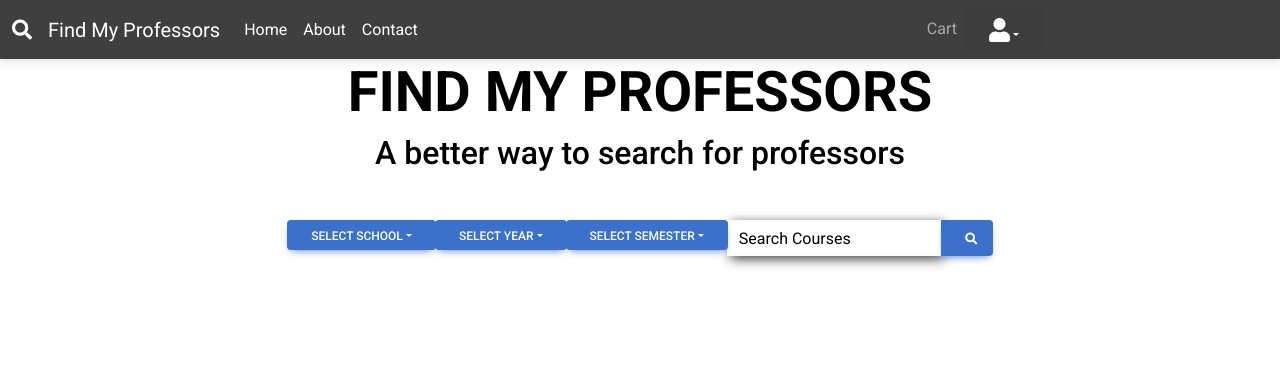
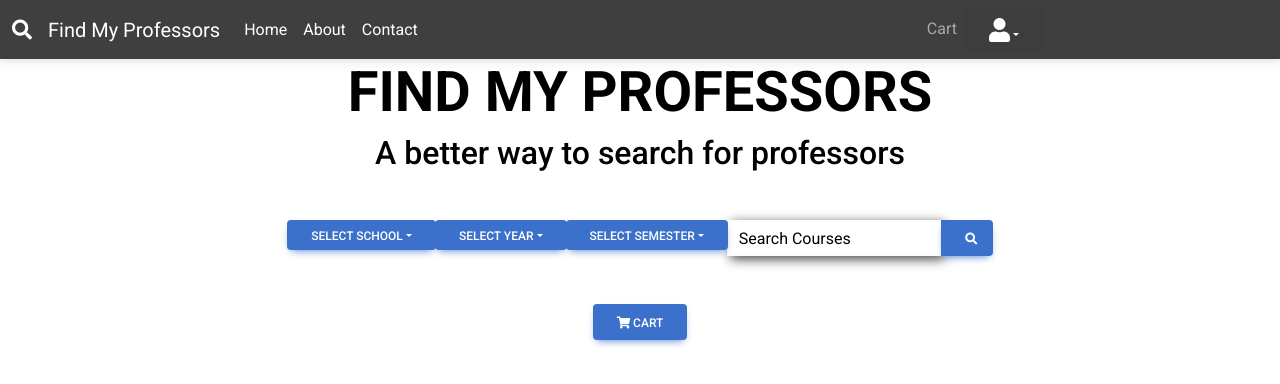
Before and after one commit to FindMyProfessors/findmyprofessors, a React (Create React App) app in the folder web/: page /Dashboard in a window 1280 px wide. Shown: the top 384 px of the page. Built offline with nearby package versions, Linux system fonts and the light colour scheme.

Commit message:
added cart and works. just needs delete (next update)

```diff
--- a/web/src/components/Dashboard.jsx
+++ b/web/src/components/Dashboard.jsx
@@ -19,6 +19,8 @@ const Dashboard = () => {
   const [headersVisible, setHeadersVisible] = useState(true);
   const [showSuggestions, setShowSuggestions] = useState(true);
   const [courseId, setCourseId] = useState('');
+  const [cartVisible, setCartVisible] = useState(false);
+  const [cartItems, setCartItems] = useState([]);
 
   const preventClose = (e) => {
     e.stopPropagation();
@@ -252,6 +254,39 @@ const Dashboard = () => {
     }
   };
 
+  const handleCartClick = async () => {
+    setCartVisible(!cartVisible);
+    if (!cartVisible) {
+      const userId = localStorage.getItem('user_id');
+      if (userId) {
+        try {
+          const response = await fetch(`${API_URL}/users/${userId}/cart`, {
+            headers: {
+              'Authorization': `Bearer ${localStorage.getItem('token')}`,
+              'Content-Type': 'application/json'
+            }
+          });
+
+          if (response.ok) {
+            const data = await response.json();
+            setCartItems(data.entries.map(entry => ({
+              firstName: entry.professor.first_name,
+              lastName: entry.professor.last_name,
+              code: entry.course.code,
+              courseName: entry.course.name,
+            })));
+          } else {
+            console.error('Failed to fetch cart data:', response.statusText);
+          }
+        } catch (error) {
+          console.error('Error fetching cart data:', error);
+        }
+      } else {
+        console.error('No user ID found');
+      }
+    }
+  };
+
   return (
     <>
       <Header />
@@ -259,7 +294,6 @@ const Dashboard = () => {
       <style>{'body { background-color: #FFFFFF; }'}</style>
 
       <MDBContainer fluid className="d-flex justify-content-center align-items-center">
-
         <div className="text-center">
 
           {headersVisible && (
@@ -293,9 +327,8 @@ const Dashboard = () => {
                       2024 {year === 2024 && <MDBIcon icon="check" />}
                     </MDBDropdownItem>
                     <MDBDropdownItem link onClick={() => handleDropdownClick('year', 2025)}>
-                      2025 {year === 2025 && <MDBIcon icon="check" />}
-                    </MDBDropdownItem>
-                  </MDBDropdownMenu>
+                      2025 {year === 2025 && <MDBIcon icon="check" />}</MDBDropdownItem>
+                    </MDBDropdownMenu>
                 </MDBDropdown>
 
                 <MDBDropdown onClick={preventClose}>
@@ -335,12 +368,25 @@ const Dashboard = () => {
             </div>
           </div>
 
-          {!headersVisible && professorsData.length > 0 && (
+          <MDBBtn color="primary" onClick={handleCartClick}>
+            <MDBIcon icon="shopping-cart" /> Cart
+          </MDBBtn>
+
+          {cartVisible && (
             <div className="my-4">
-              <ProfessorTable professors={professorsData} fetchProfessorRatings={fetchProfessorRatings} fetchProfessorAnalysis={fetchProfessorAnalysis} />
+              <CartTable cartItems={cartItems} />
             </div>
           )}
 
+          {!headersVisible && professorsData.length > 0 && (
+            <div className="my-4">
+              <ProfessorTable
+                professors={professorsData}
+                fetchProfessorRatings={fetchProfessorRatings}
+                fetchProfessorAnalysis={fetchProfessorAnalysis}
+              />
+            </div>
+          )}
         </div>
       </MDBContainer>
     </>
@@ -385,22 +431,22 @@ const ProfessorTable = ({ professors, fetchProfessorRatings, fetchProfessorAnaly
     }));
   };
 
-  const handleAddClick = async (event, professorId) => {
+  const handleAddClick = async (event, professor) => {
     event.stopPropagation(); // Prevent the event from propagating to the row click
     const token = localStorage.getItem('token');
     const userId = localStorage.getItem('user_id');
-    const courseId = localStorage.getItem('course_id')
+    const courseId = localStorage.getItem('course_id');
 
     if (token && userId) {
       try {
-        console.log('Sending request with data:', { professorId, courseId }); // Debugging log
+        console.log('Sending request with data:', { professorId: professor.id, courseId }); // Debugging log
         const response = await fetch(`${API_URL}/users/${userId}/cart`, {
           method: 'POST',
           headers: {
             'Authorization': `Bearer ${token}`,
             'Content-Type': 'application/json'
           },
-          body: JSON.stringify({ professor_id: professorId, course_id: courseId})
+          body: JSON.stringify({ professor_id: professor.id, course_id: courseId })
         });
 
         if (response.ok) {
@@ -452,7 +498,7 @@ const ProfessorTable = ({ professors, fetchProfessorRatings, fetchProfessorAnaly
                 <td>{ratingsData[professor.id] ? roundToTenth(ratingsData[professor.id].totalQualityAverage) : '-'}</td>
                 <td>{ratingsData[professor.id]?.ratingAmount || '-'}</td>
                 <td>
-                  <MDBBtn style={{ backgroundColor: 'rgb(0, 102, 0)', color: 'white' }} size="sm" onClick={(event) => handleAddClick(event, professor.id)}>Add</MDBBtn>
+                  <MDBBtn style={{ backgroundColor: 'rgb(0, 102, 0)', color: 'white' }} size="sm" onClick={(event) => handleAddClick(event, professor)}>Add</MDBBtn>
                 </td>
               </tr>
               {selectedProfessor === professor && (
@@ -486,6 +532,31 @@ const ProfessorTable = ({ professors, fetchProfessorRatings, fetchProfessorAnaly
         </MDBPaginationItem>
       </MDBPagination>
     </MDBContainer>
+  );
+};
+
+const CartTable = ({ cartItems }) => {
+  return (
+    <MDBTable responsive>
+      <MDBTableHead dark>
+        <tr>
+          <th>First Name</th>
+          <th>Last Name</th>
+          <th>Code</th>
+          <th>Course Name</th>
+        </tr>
+      </MDBTableHead>
+      <MDBTableBody>
+        {cartItems.map((item, index) => (
+          <tr key={index}>
+            <td>{item.firstName}</td>
+            <td>{item.lastName}</td>
+            <td>{item.code}</td>
+            <td>{item.courseName}</td>
+          </tr>
+        ))}
+      </MDBTableBody>
+    </MDBTable>
   );
 };
 
```
